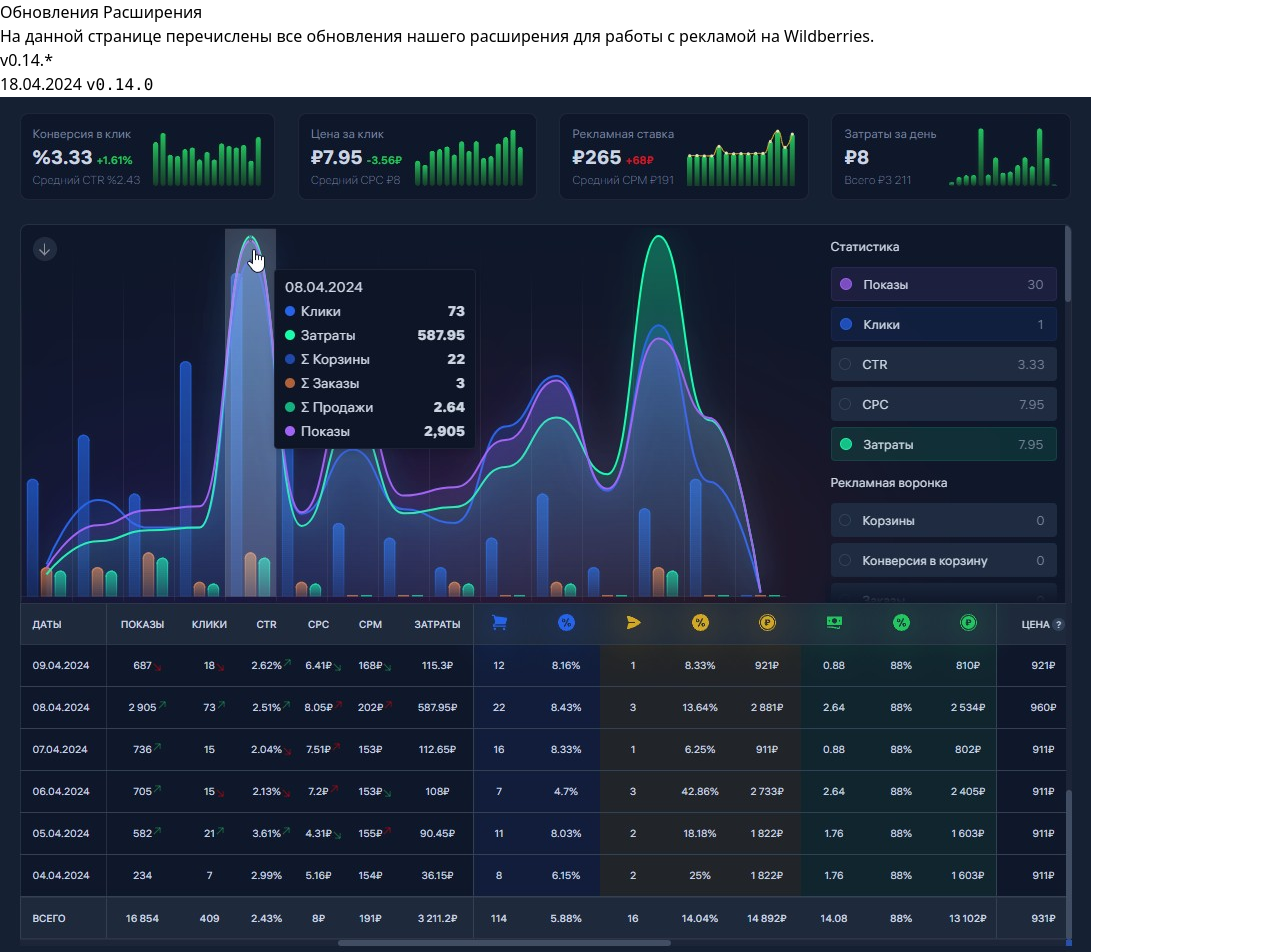
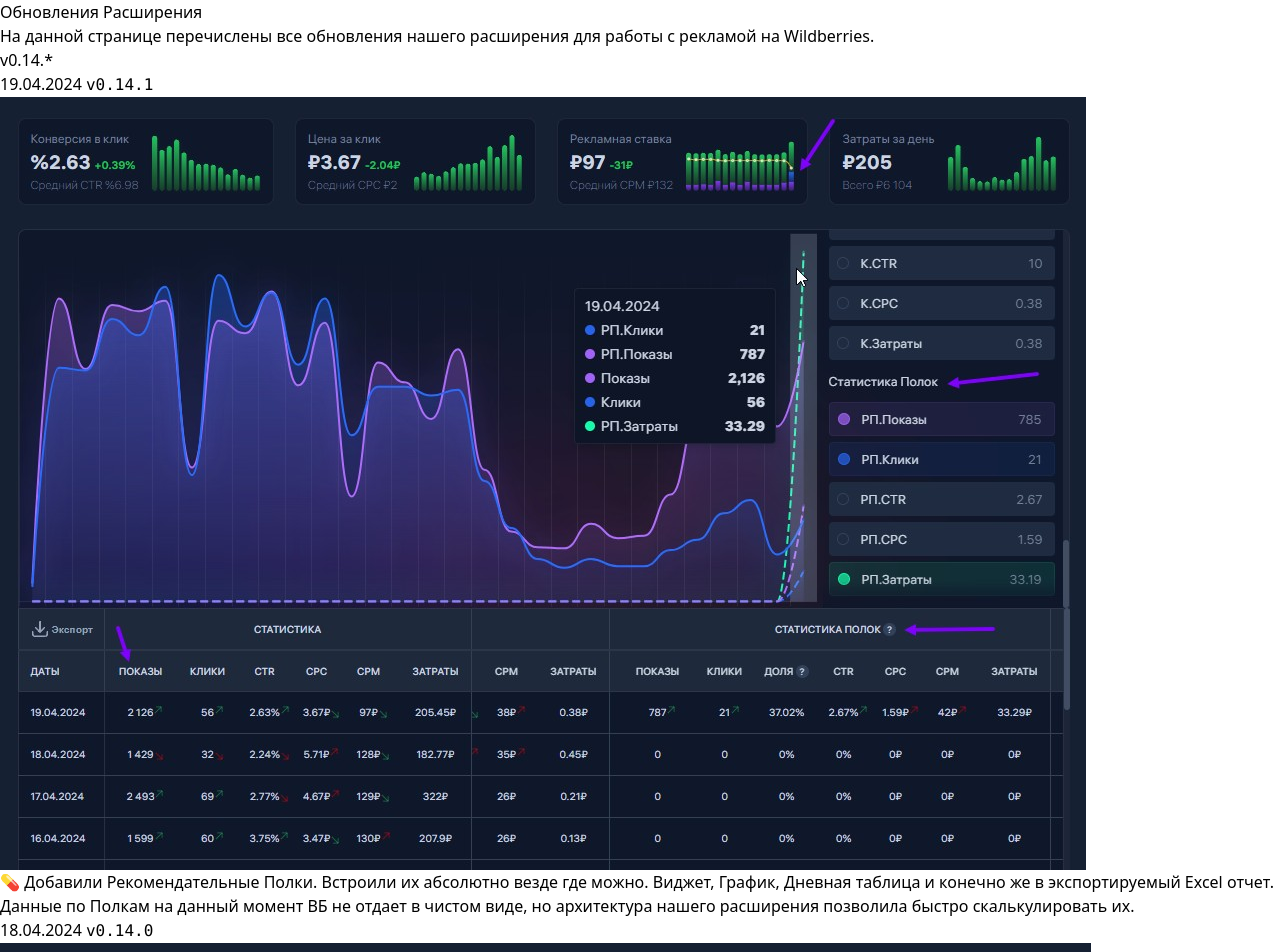
Before and after one commit to wbmeter/docs, a Next.js app: page /extension/updates in a window 1280 px wide. Shown: the top 952 px of the page. Built offline with nearby package versions, Linux system fonts and the light colour scheme.

Commit message:
update extension to 0.14.1

```diff
--- a/pages/extension/updates.mdx
+++ b/pages/extension/updates.mdx
@@ -4,6 +4,15 @@
 На данной странице перечислены все обновления нашего расширения для работы с рекламой на Wildberries.
 
 ## v0.14.\*
+
+### 19.04.2024 `v0.14.1`
+
+![](/extension-updates/50.jpg)
+
+💊 Добавили Рекомендательные Полки.
+Встроили их абсолютно везде где можно. Виджет, График, Дневная таблица и конечно же в экспортируемый Excel отчет.
+
+Данные по Полкам на данный момент ВБ не отдает в чистом виде, но архитектура нашего расширения позволила быстро скалькулировать их.
 
 ### 18.04.2024 `v0.14.0`
 
```
Also changed, not shown: public/extension-updates/50.jpg (added).
